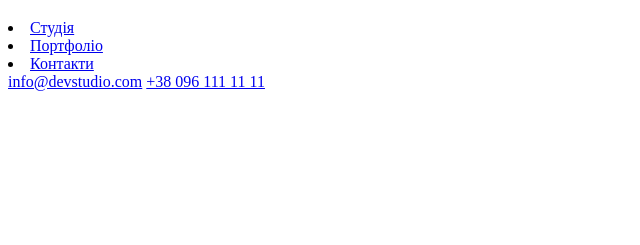
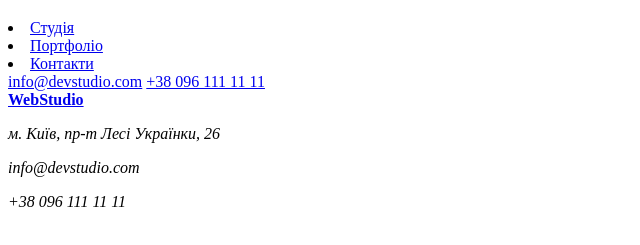
Before and after one commit to Splinter1978/WebStudio_mentor, a plain HTML site: page contacts.html in a window 1280 px wide. Shown: the part 61-306 px from the top of the page, without its empty margins (0-640 px from the left). Drawn offline with Linux system fonts and the light colour scheme.

Commit message:
lesson 27-2

```diff
--- a/contacts.html
+++ b/contacts.html
@@ -29,5 +29,20 @@
         <a href="tel:+380961111111">+38 096 111 11 11</a>
       </div>
     </header>
+    <main></main>
+     <footer>
+      <div class="container">
+        <div class="logo">
+          <a href="./index.html">
+            <b>Web<span>Studio</span></b>
+          </a>
+        </div>
+        <address>
+          <p>м. Київ, пр-т Лесі Українки, 26</p>
+          <p>info@devstudio.com</p>
+          <p>+38 096 111 11 11</p>
+        </address>
+      </div>
+    </footer>
 </body>
 </html>
```
Also changed, not shown: index.html (+3 -1 lines).
